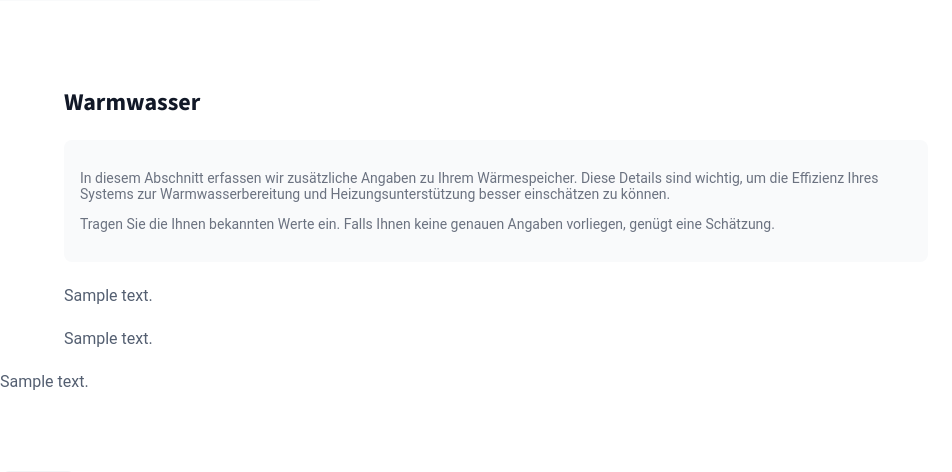
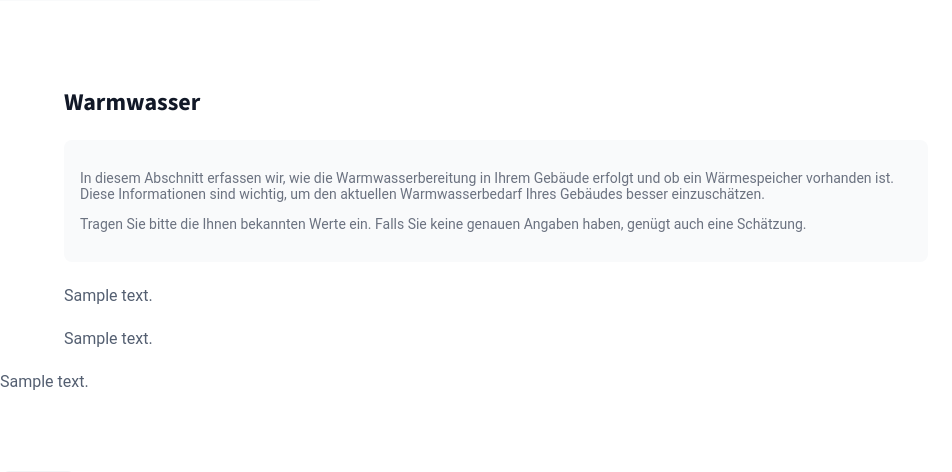
Before and after one commit to rl-institut/bd_app, a Django app: template building_dialouge_webapp/templates/pages/hotwater.html in a window 1280 px wide. Shown: the part 255-727 px from the top of the page, without its empty margins (0-952 px from the left). Run offline with Django 5.2, Linux system fonts and the light colour scheme; the template is opened without the code that fills it: most values are stand-ins (such as "Sample title", 1, 10 or a date in 2020); style sheets or scripts are compiled from the project's sources; parts of the project's set-up code (start-up, migrations or seed data) failed here and were passed over; some libraries are stand-ins or nearby versions; some web fonts are replaced.

Commit message:
updated texts

```diff
--- a/building_dialouge_webapp/templates/pages/hotwater.html
+++ b/building_dialouge_webapp/templates/pages/hotwater.html
@@ -7,9 +7,8 @@
         <div class="main">
           <h1>Warmwasser</h1>
           <div class="info-box">
-            <p>In diesem Abschnitt erfassen wir zusätzliche Angaben zu Ihrem Wärmespeicher. Diese Details sind wichtig,
-              um die Effizienz Ihres Systems zur Warmwasserbereitung und Heizungsunterstützung besser einschätzen zu können.</p>
-            <p>Tragen Sie die Ihnen bekannten Werte ein. Falls Ihnen keine genauen Angaben vorliegen, genügt eine Schätzung.</p>
+            <p>In diesem Abschnitt erfassen wir, wie die Warmwasserbereitung in Ihrem Gebäude erfolgt und ob ein Wärmespeicher vorhanden ist. Diese Informationen sind wichtig, um den aktuellen Warmwasserbedarf Ihres Gebäudes besser einzuschätzen.</p>
+            <p>Tragen Sie bitte die Ihnen bekannten Werte ein. Falls Sie keine genauen Angaben haben, genügt auch eine Schätzung.</p>
           </div>
         </div>
       </div>
--- a/building_dialouge_webapp/templates/pages/renovation_request.html
+++ b/building_dialouge_webapp/templates/pages/renovation_request.html
@@ -7,7 +7,7 @@
       <div class="main">
         <h1>Sanierungswunsch</h1>
         <div class="info-box">
-          Bitte wählen Sie eine primäre Heizungsart, falls gewünscht zusätzliche Erzeuger sowie Sanierungsmaßnahmen für dieses Szenario.
+          Wählen Sie zunächst Ihre primäre Heiztechnologie aus. Ergänzen Sie bei Bedarf weitere Energieerzeuger. Anschließend können Sie passende Dämmmaßnahmen für Ihr Heizszenario hinzufügen.
         </div>
       </div>
     </div>
```
